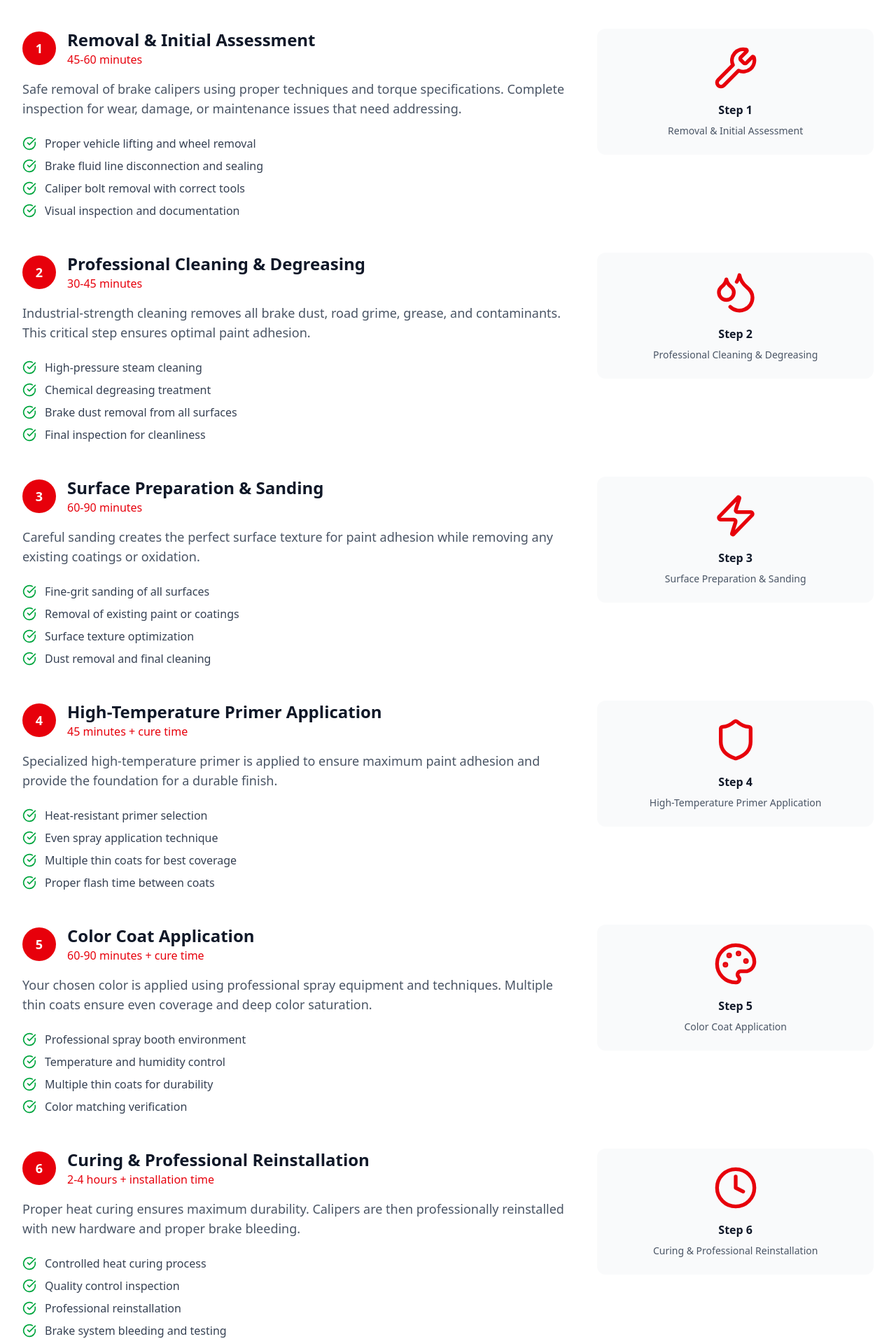
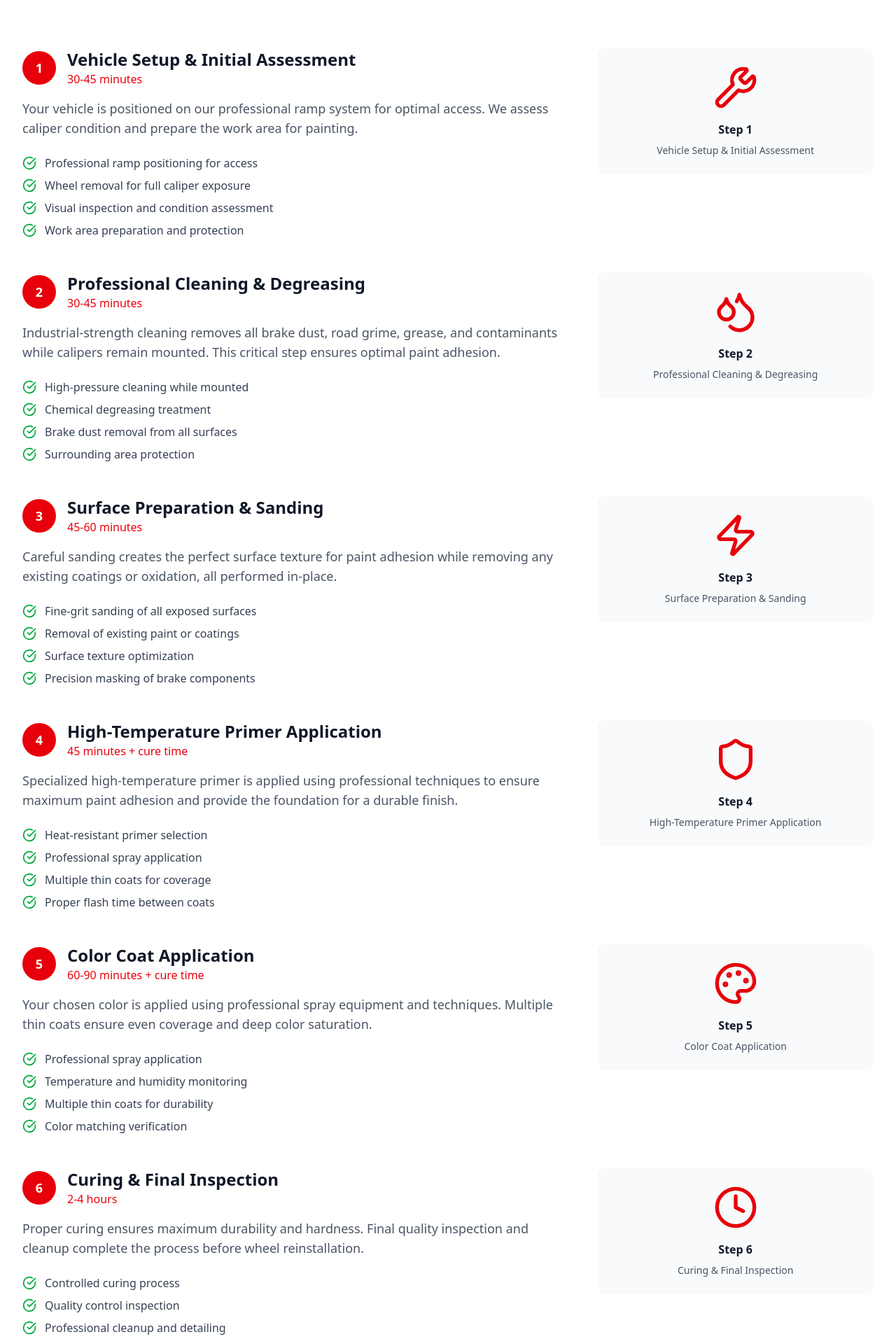
Before and after one commit to casancam/CaliperRefurbishmentManchester, a Next.js app: page /caliper-painting in a window 1280 px wide. Shown: the part 3208-5121 px from the top of the page at 70% size. Built offline with nearby package versions, Linux system fonts and the light colour scheme.

Commit message:
content change

```diff
--- a/src/sections/CaliperPainting/CaliperPaintingPage.jsx
+++ b/src/sections/CaliperPainting/CaliperPaintingPage.jsx
@@ -10,13 +10,10 @@ import {
   Thermometer,
   Palette,
   Wrench,
-  Star,
-  Play,
   Camera,
   MessageCircle,
   Phone,
   Home,
-  ArrowLeft,
   Droplets,
   Award,
   Zap,
@@ -323,7 +320,7 @@ const CaliperPaintingPage = () => {
             </h2>
             <p className="text-xl text-gray-600 max-w-3xl mx-auto">
               Every caliper painting project follows our meticulous process developed over years
-              of experience to ensure perfect results every time.
+              of experience to ensure perfect results - all while your calipers remain mounted.
             </p>
           </div>
 
@@ -332,14 +329,14 @@ const CaliperPaintingPage = () => {
             {[
               {
                 step: 1,
-                title: "Removal & Initial Assessment",
-                time: "45-60 minutes",
-                description: "Safe removal of brake calipers using proper techniques and torque specifications. Complete inspection for wear, damage, or maintenance issues that need addressing.",
+                title: "Vehicle Setup & Initial Assessment",
+                time: "30-45 minutes",
+                description: "Your vehicle is positioned on our professional ramp system for optimal access. We assess caliper condition and prepare the work area for painting.",
                 details: [
-                  "Proper vehicle lifting and wheel removal",
-                  "Brake fluid line disconnection and sealing",
-                  "Caliper bolt removal with correct tools",
-                  "Visual inspection and documentation"
+                  "Professional ramp positioning for access",
+                  "Wheel removal for full caliper exposure",
+                  "Visual inspection and condition assessment",
+                  "Work area preparation and protection"
                 ],
                 icon: Wrench
               },
@@ -347,25 +344,25 @@ const CaliperPaintingPage = () => {
                 step: 2,
                 title: "Professional Cleaning & Degreasing",
                 time: "30-45 minutes",
-                description: "Industrial-strength cleaning removes all brake dust, road grime, grease, and contaminants. This critical step ensures optimal paint adhesion.",
+                description: "Industrial-strength cleaning removes all brake dust, road grime, grease, and contaminants while calipers remain mounted. This critical step ensures optimal paint adhesion.",
                 details: [
-                  "High-pressure steam cleaning",
+                  "High-pressure cleaning while mounted",
                   "Chemical degreasing treatment",
                   "Brake dust removal from all surfaces",
-                  "Final inspection for cleanliness"
+                  "Surrounding area protection"
                 ],
                 icon: Droplets
               },
               {
                 step: 3,
                 title: "Surface Preparation & Sanding",
-                time: "60-90 minutes",
-                description: "Careful sanding creates the perfect surface texture for paint adhesion while removing any existing coatings or oxidation.",
+                time: "45-60 minutes",
+                description: "Careful sanding creates the perfect surface texture for paint adhesion while removing any existing coatings or oxidation, all performed in-place.",
                 details: [
-                  "Fine-grit sanding of all surfaces",
+                  "Fine-grit sanding of all exposed surfaces",
                   "Removal of existing paint or coatings",
                   "Surface texture optimization",
-                  "Dust removal and final cleaning"
+                  "Precision masking of brake components"
                 ],
                 icon: Zap
               },
@@ -373,11 +370,11 @@ const CaliperPaintingPage = () => {
                 step: 4,
                 title: "High-Temperature Primer Application",
                 time: "45 minutes + cure time",
-                description: "Specialized high-temperature primer is applied to ensure maximum paint adhesion and provide the foundation for a durable finish.",
+                description: "Specialized high-temperature primer is applied using professional techniques to ensure maximum paint adhesion and provide the foundation for a durable finish.",
                 details: [
                   "Heat-resistant primer selection",
-                  "Even spray application technique",
-                  "Multiple thin coats for best coverage",
+                  "Professional spray application",
+                  "Multiple thin coats for coverage",
                   "Proper flash time between coats"
                 ],
                 icon: Shield
@@ -388,8 +385,8 @@ const CaliperPaintingPage = () => {
                 time: "60-90 minutes + cure time",
                 description: "Your chosen color is applied using professional spray equipment and techniques. Multiple thin coats ensure even coverage and deep color saturation.",
                 details: [
-                  "Professional spray booth environment",
-                  "Temperature and humidity control",
+                  "Professional spray application",
+                  "Temperature and humidity monitoring",
                   "Multiple thin coats for durability",
                   "Color matching verification"
                 ],
@@ -397,14 +394,14 @@ const CaliperPaintingPage = () => {
               },
               {
                 step: 6,
-                title: "Curing & Professional Reinstallation",
-                time: "2-4 hours + installation time",
-                description: "Proper heat curing ensures maximum durability. Calipers are then professionally reinstalled with new hardware and proper brake bleeding.",
+                title: "Curing & Final Inspection",
+                time: "2-4 hours",
+                description: "Proper curing ensures maximum durability and hardness. Final quality inspection and cleanup complete the process before wheel reinstallation.",
                 details: [
-                  "Controlled heat curing process",
+                  "Controlled curing process",
                   "Quality control inspection",
-                  "Professional reinstallation",
-                  "Brake system bleeding and testing"
+                  "Professional cleanup and detailing",
+                  "Wheel reinstallation and final checks"
                 ],
                 icon: Clock
               }
@@ -459,15 +456,15 @@ const CaliperPaintingPage = () => {
             {[
               {
                 question: "How long does the caliper painting process take?",
-                answer: "The complete process typically takes 1-2 days, depending on the package selected and current workload. This includes removal, preparation, painting, curing, and reinstallation."
+                answer: "The complete process typically takes 1 day, depending on the package selected and current workload. This includes preparation, painting, curing, and final inspection while your calipers remain mounted."
               },
               {
                 question: "Will the paint withstand the heat from braking?",
                 answer: "Absolutely. We use specialized high-temperature paints rated for 1200°F, which is well above the temperatures generated during normal and even aggressive braking."
               },
               {
-                question: "Do you need to remove the entire brake system?",
-                answer: "We only remove the brake calipers themselves. The brake discs, pads, and most of the brake lines remain in place. We use proper bleeding techniques during reinstallation."
+                question: "Do you remove the brake calipers from the vehicle?",
+                answer: "No, we paint your calipers while they remain mounted on your vehicle. We use a professional ramp system for optimal access and only remove the wheels for full exposure of the calipers."
               },
               {
                 question: "What's included in the warranty?",
--- a/src/sections/Home/Hero.jsx
+++ b/src/sections/Home/Hero.jsx
@@ -64,15 +64,15 @@ const Hero = () => {
               Caliper Painting
             </span>
             <span className="block text-2xl sm:text-3xl md:text-4xl lg:text-5xl xl:text-5xl mt-1 sm:mt-2">
-              & Installation
+              Services
             </span>
           </h1>
 
           {/* Subtitle - H2 */}
           <h2 className="text-base sm:text-lg md:text-xl lg:text-2xl xl:text-3xl text-gray-300 mb-6 sm:mb-8 font-light leading-relaxed px-4 sm:px-0">
             Transform your brake calipers with high-temperature,
-            <span className="text-white font-medium"> Ferrari red specialist paints</span> and
-            professional installation services in Manchester
+            <span className="text-white font-medium"> premium quality paints</span> and
+            professional painting services in Manchester
           </h2>
 
           {/* Key Benefits */}
@@ -83,7 +83,7 @@ const Hero = () => {
             </div>
             <div className="flex items-center gap-2 bg-white/10 backdrop-blur-sm rounded-full px-3 py-2 sm:px-4">
               <CheckCircle className="w-4 h-4 sm:w-5 sm:h-5 text-red-400 flex-shrink-0" />
-              <span className="text-white text-xs sm:text-sm font-medium whitespace-nowrap">Professional Installation</span>
+              <span className="text-white text-xs sm:text-sm font-medium whitespace-nowrap">While Mounted Service</span>
             </div>
             <div className="flex items-center gap-2 bg-white/10 backdrop-blur-sm rounded-full px-3 py-2 sm:px-4">
               <CheckCircle className="w-4 h-4 sm:w-5 sm:h-5 text-red-400 flex-shrink-0" />
@@ -102,13 +102,13 @@ const Hero = () => {
             </Link>
 
             <div className="flex gap-2 sm:gap-3 w-full sm:w-auto">
-              <a
+              <Link
                 href="tel:+441615492993"
                 className="flex items-center justify-center gap-2 bg-white/10 backdrop-blur-sm hover:bg-white/20 text-white px-4 py-3 sm:px-6 sm:py-4 rounded-lg font-medium transition-all duration-300 border border-white/20 hover:border-white/40 flex-1 sm:flex-initial"
               >
                 <Phone className="w-4 h-4 sm:w-5 sm:h-5" />
                 <span className="text-sm sm:text-base">Call Now</span>
-              </a>
+              </Link>
 
               <a
                 href="https://api.whatsapp.com/send?phone=441615492993&text=Hi, I'm interested in caliper painting services"
```
Also changed, not shown: src/sections/FAQ/FAQPage.jsx (+9 -9 lines), src/sections/Home/LandingContent.jsx (+17 -16 lines).
